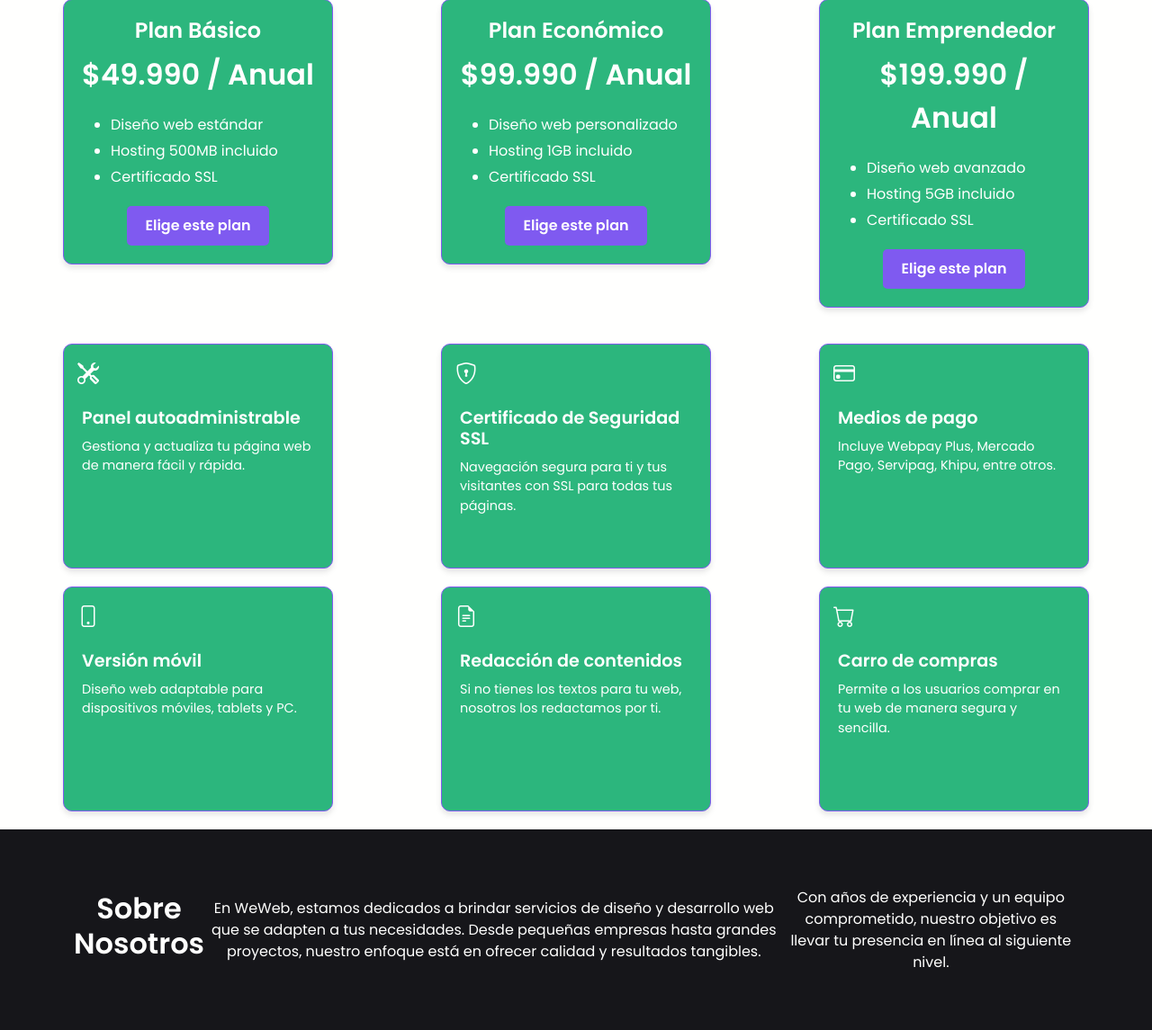
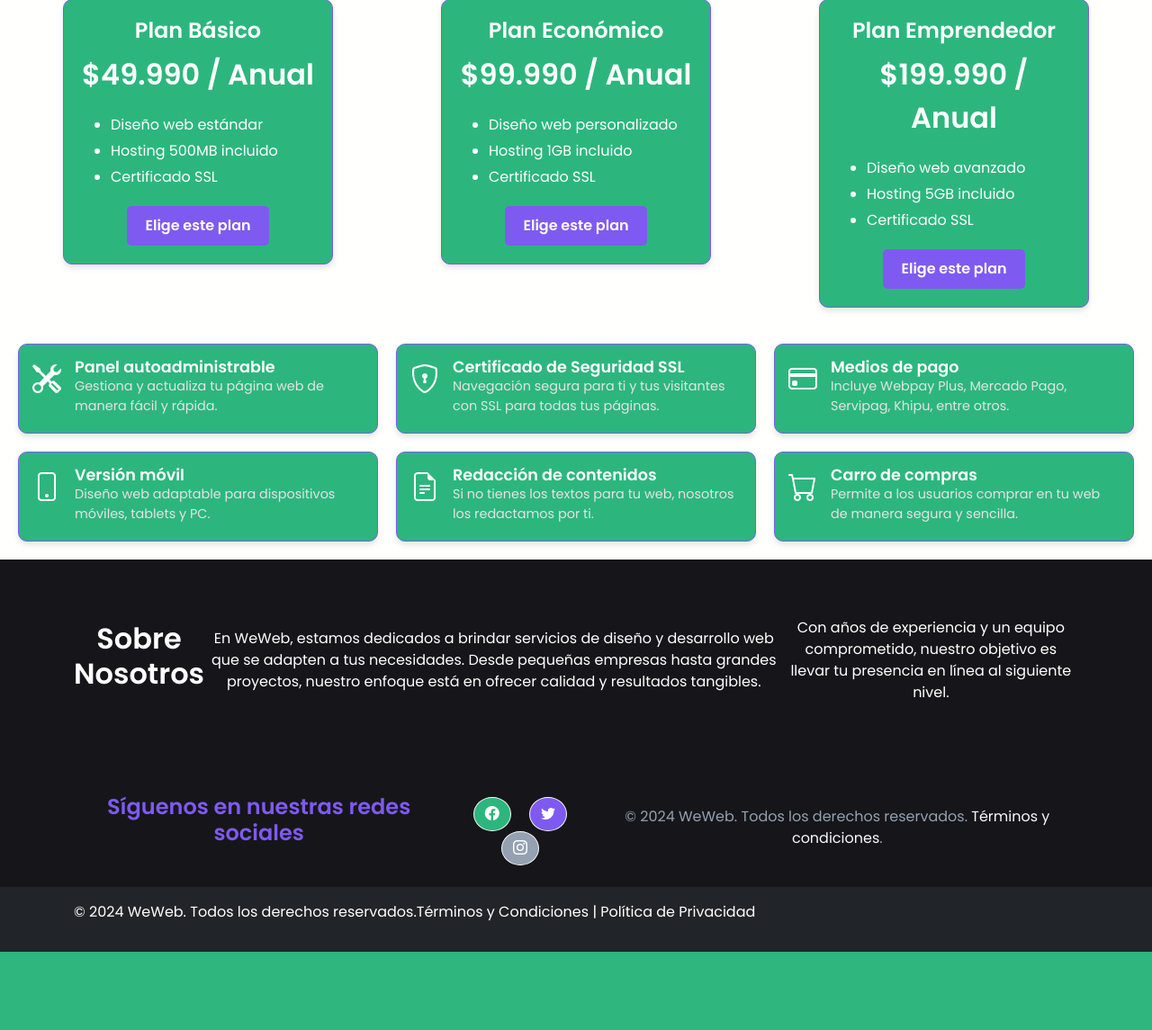
Before and after one commit to AdalParsifal/webx, a Django app: page /home/ in a window 1280 px wide. Shown: the part 861-2006 px from the top of the page at 90% size. After the commit the page ends 1919 px from the top, so only its background shows below. Run offline with Django 5.2, Linux system fonts and the light colour scheme.

Commit message:
style feature 1

```diff
--- a/static/css/style.css
+++ b/static/css/style.css
@@ -176,49 +176,58 @@ body {
   gap: 20px; /* Space between feature cards */
 }
 
+/* Features Section Styling */
+.features-section {
+  display: flex; /* Enable Flexbox */
+  justify-content: space-around; /* Space out columns evenly */
+  align-items: flex-start; /* Align items at the top */
+  flex-wrap: wrap; /* Allow wrapping for additional rows */
+  padding: 20px; /* Add padding around the section */
+  gap: 20px; /* Space between feature cards */
+}
+
 /* Individual Feature Card Styling */
 .feature-card {
+  display: flex; /* Use Flexbox for icon and text alignment */
+
+  align-items: flex-start; /* Vertically center icon and text */
   background-color: #2CB67D; /* Green background */
   color: #FFFFFE; /* White text */
   border: 1px solid #7F5AF0; /* Purple border */
   border-radius: 10px; /* Rounded corners */
-  padding: 20px; /* Inner spacing */
-  width: 300px; /* Fixed width for consistent layout */
-  height: 250px; /* Fixed height for consistent layout */
+  padding: 15px; /* Reduced padding */
+  width: 400px; /* Adjusted width */
+  height: 100px; /* Compact height */
   box-shadow: 0 4px 6px rgba(0, 0, 0, 0.1); /* Subtle shadow */
-  text-align: left; /* Align content to the left */
-  position: relative; /* For icon placement */
+  text-align: left; /* Align text to the left */
 }
 
 /* Icon Styling */
 .feature-icon {
-  font-size: 1.5rem; /* Smaller icon size */
+  font-size: 2rem; /* Smaller icon size */
+  margin-right: 15px; /* Space between icon and text */
   color: #FFFFFE; /* White icon */
-  position: absolute; /* Position relative to the card */
-  top: 15px; /* Space from top of card */
-  left: 15px; /* Space from left of card */
 }
 
-/* Title of Feature Card */
+/* Title and Description Styling */
 .feature-title {
-  margin-top: 50px; /* Space below the icon */
-  font-size: 1.2rem;
-  margin-bottom: 10px;
+  font-size: 1.1rem; /* Smaller font for the title */
   font-weight: bold;
+  margin: 0;
+  line-height: 1.2;
 }
 
-/* Feature Description */
 .feature-description {
-  font-size: 0.9rem;
-  margin-bottom: 0;
-  color: #FFFFFE; /* White text */
+  font-size: 0.9rem; /* Smaller font for description */
+  margin: 0; /* Remove extra margin */
+  color: #E4E4E4; /* Slightly lighter white for text */
 }
 
 /* Hover Effect for Cards */
 .feature-card:hover {
   background-color: #7F5AF0; /* Purple background on hover */
   color: #FFFFFE; /* Keep text white */
-  transform: scale(1.05); /* Slight zoom effect */
+  transform: scale(1.02); /* Subtle zoom effect */
   transition: all 0.3s ease-in-out; /* Smooth transition */
 }
 /* Footer */
--- a/webpage/templates/home.html
+++ b/webpage/templates/home.html
@@ -58,33 +58,45 @@
 <section class="features-section">
   <div class="feature-card">
     <i class="bi bi-tools feature-icon"></i>
+    <div>
       <h5 class="feature-title">Panel autoadministrable</h5>
       <p class="feature-description">Gestiona y actualiza tu página web de manera fácil y rápida.</p>
     </div>
+  </div>
   <div class="feature-card">
     <i class="bi bi-shield-lock feature-icon"></i>
+    <div>
       <h5 class="feature-title">Certificado de Seguridad SSL</h5>
       <p class="feature-description">Navegación segura para ti y tus visitantes con SSL para todas tus páginas.</p>
     </div>
+  </div>
   <div class="feature-card">
     <i class="bi bi-credit-card feature-icon"></i>
+    <div>
       <h5 class="feature-title">Medios de pago</h5>
       <p class="feature-description">Incluye Webpay Plus, Mercado Pago, Servipag, Khipu, entre otros.</p>
     </div>
+  </div>
   <div class="feature-card">
     <i class="bi bi-phone feature-icon"></i>
+    <div>
       <h5 class="feature-title">Versión móvil</h5>
       <p class="feature-description">Diseño web adaptable para dispositivos móviles, tablets y PC.</p>
     </div>
+  </div>
   <div class="feature-card">
     <i class="bi bi-file-earmark-text feature-icon"></i>
+    <div>
       <h5 class="feature-title">Redacción de contenidos</h5>
       <p class="feature-description">Si no tienes los textos para tu web, nosotros los redactamos por ti.</p>
     </div>
+  </div>
   <div class="feature-card">
     <i class="bi bi-cart feature-icon"></i>
+    <div>
       <h5 class="feature-title">Carro de compras</h5>
       <p class="feature-description">Permite a los usuarios comprar en tu web de manera segura y sencilla.</p>
+    </div>
   </div>
 </section>
 
```
Lines whose indentation alone changed are shown as unchanged.
